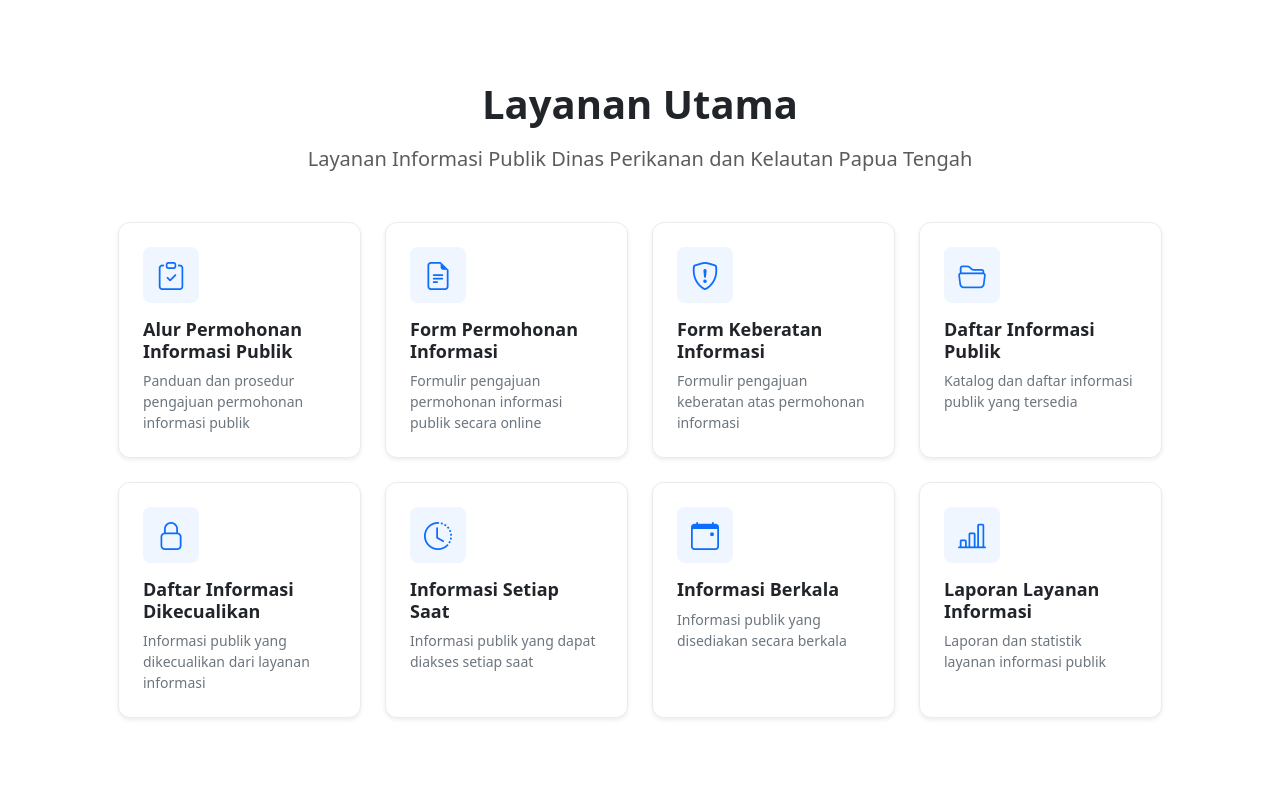
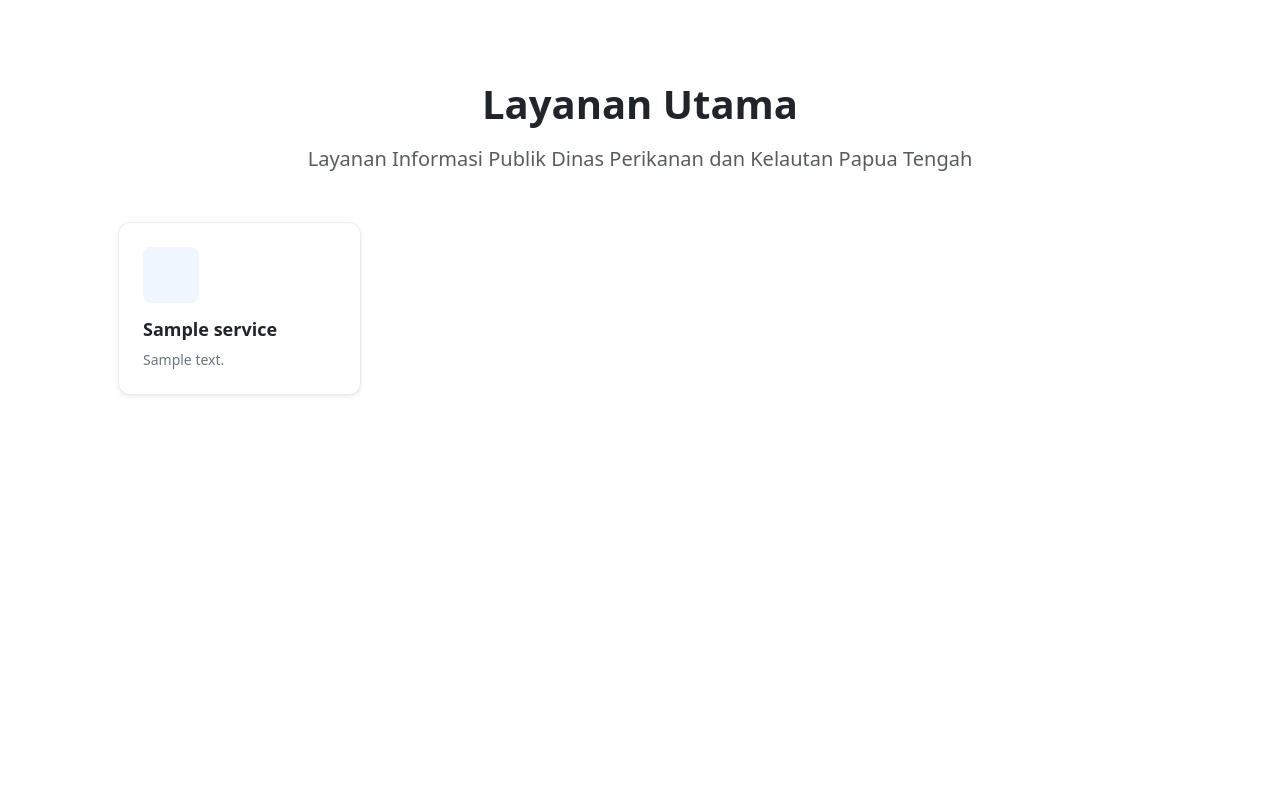
Before and after one commit to AminudinAbdulloh/dinas-perikanan, a CodeIgniter 4 app: the page made by app/Views/public/index.php in a window 1280 px wide. Shown: the part 694-1492 px from the top of the page. After the commit the page ends 1090 px from the top, so only its background shows below. Run offline with PHP 8.4 and a stand-in for CodeIgniter, Linux system fonts and the light colour scheme; the template is opened without the code that fills it: most values are stand-ins (such as "Sample title", 1, 10 or a date in 2020); some libraries are stand-ins or nearby versions.

Commit message:
Refactor service cards to use dynamic data; update icons and titles for consistency in Beranda controller and views.

```diff
--- a/app/Views/layouts/partials/navbar_public.php
+++ b/app/Views/layouts/partials/navbar_public.php
@@ -43,6 +43,10 @@
     [data-bs-theme="dark"] .navbar {
         background-color: #101828 !important;
         border-bottom: 1px solid #1f2937;
+    }
+
+    [data-bs-theme="dark"] .dropdown-menu {
+        background-color: #1e2939;
     }
 </style>
 
--- a/app/Views/public/index.php
+++ b/app/Views/public/index.php
@@ -227,88 +227,19 @@
         </div>
 
         <div class="row g-4">
-
+            <?php foreach ($services as $service): ?>
             <div class="col-md-6 col-lg-3">
-                <a href="/informasi/alur-permohonan" class="service-card shadow-sm">
+                <a href="<?= base_url($service['link']) ?>" class="service-card shadow-sm">
                     <div class="icon-box">
-                        <i class="bi bi-clipboard-check fs-3"></i>
+                        <i class="bi <?= esc($service['icon']) ?> fs-3"></i>
                     </div>
-                    <h3 class="fw-bold">Alur Permohonan Informasi Publik</h3>
-                    <p class="service-description">Panduan dan prosedur pengajuan permohonan informasi publik</p>
+                    <h3 class="fw-bold"><?= esc($service['title']) ?></h3>
+                    <p class="service-description"><?= esc($service['description']) ?></p>
                 </a>
             </div>
+            <?php endforeach; ?>
+        </div>
 
-            <div class="col-md-6 col-lg-3">
-                <a href="/informasi/form-permohonan" class="service-card shadow-sm">
-                    <div class="icon-box">
-                        <i class="bi bi-file-earmark-text fs-3"></i>
-                    </div>
-                    <h3 class="fw-bold">Form Permohonan Informasi</h3>
-                    <p class="service-description">Formulir pengajuan permohonan informasi publik secara online</p>
-                </a>
-            </div>
-
-            <div class="col-md-6 col-lg-3">
-                <a href="/informasi/form-keberatan" class="service-card shadow-sm">
-                    <div class="icon-box">
-                        <i class="bi bi-shield-exclamation fs-3"></i>
-                    </div>
-                    <h3 class="fw-bold">Form Keberatan Informasi</h3>
-                    <p class="service-description">Formulir pengajuan keberatan atas permohonan informasi</p>
-                </a>
-            </div>
-
-            <div class="col-md-6 col-lg-3">
-                <a href="/informasi/daftar-informasi" class="service-card shadow-sm">
-                    <div class="icon-box">
-                        <i class="bi bi-folder2-open fs-3"></i>
-                    </div>
-                    <h3 class="fw-bold">Daftar Informasi Publik</h3>
-                    <p class="service-description">Katalog dan daftar informasi publik yang tersedia</p>
-                </a>
-            </div>
-
-            <div class="col-md-6 col-lg-3">
-                <a href="/informasi/informasi-dikecualikan" class="service-card shadow-sm">
-                    <div class="icon-box">
-                        <i class="bi bi-lock fs-3"></i>
-                    </div>
-                    <h3 class="fw-bold">Daftar Informasi Dikecualikan</h3>
-                    <p class="service-description">Informasi publik yang dikecualikan dari layanan informasi</p>
-                </a>
-            </div>
-
-            <div class="col-md-6 col-lg-3">
-                <a href="/informasi/informasi-setiap-saat" class="service-card shadow-sm">
-                    <div class="icon-box">
-                        <i class="bi bi-clock-history fs-3"></i>
-                    </div>
-                    <h3 class="fw-bold">Informasi Setiap Saat</h3>
-                    <p class="service-description">Informasi publik yang dapat diakses setiap saat</p>
-                </a>
-            </div>
-
-            <div class="col-md-6 col-lg-3">
-                <a href="/informasi/informasi-berkala" class="service-card shadow-sm">
-                    <div class="icon-box">
-                        <i class="bi bi-calendar-event fs-3"></i>
-                    </div>
-                    <h3 class="fw-bold">Informasi Berkala</h3>
-                    <p class="service-description">Informasi publik yang disediakan secara berkala</p>
-                </a>
-            </div>
-
-            <div class="col-md-6 col-lg-3">
-                <a href="/informasi/laporan-layanan" class="service-card shadow-sm">
-                    <div class="icon-box">
-                        <i class="bi bi-bar-chart-line fs-3"></i>
-                    </div>
-                    <h3 class="fw-bold">Laporan Layanan Informasi</h3>
-                    <p class="service-description">Laporan dan statistik layanan informasi publik</p>
-                </a>
-            </div>
-
-        </div>
     </div>
 </section>
 
```
Also changed, not shown: app/Controllers/Beranda.php (+10 -10 lines).
